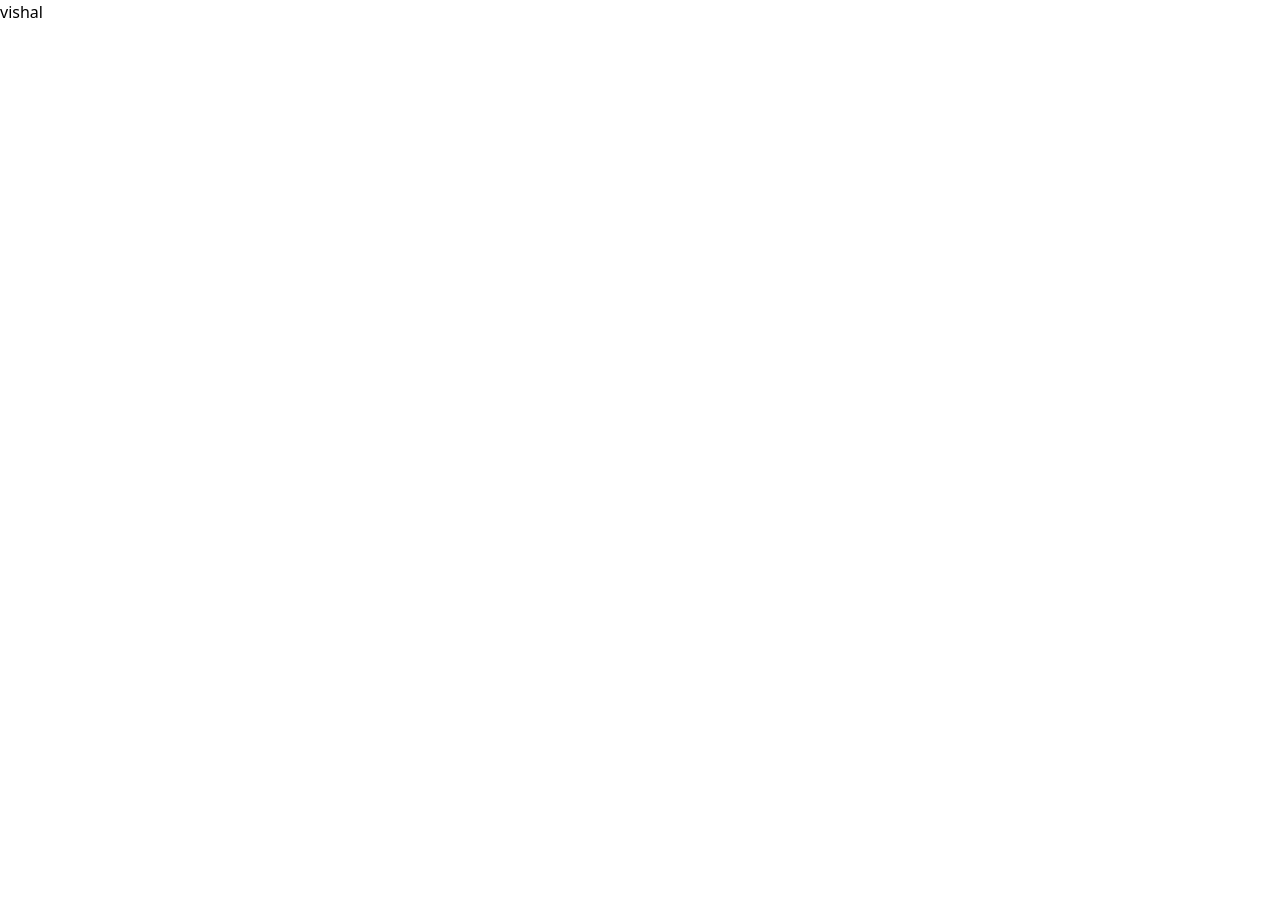
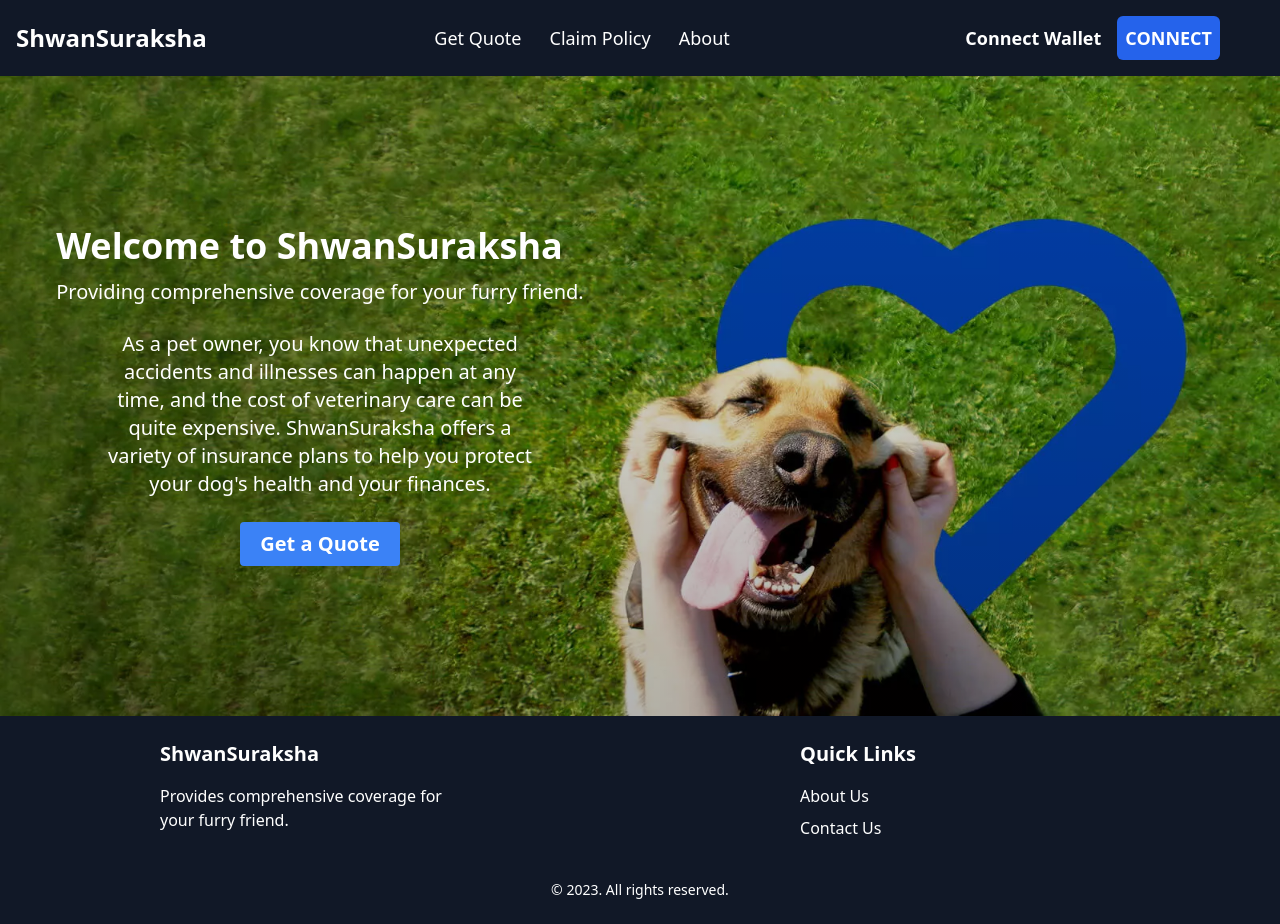
Before and after one commit to vishal5208/UpdatedShwanSuraksha, a React (Create React App) app in the folder frontend/: page / in a window 1280 px wide. Before the commit the page ends 800 px from the top, so only its background shows below. Built offline with nearby package versions, Linux system fonts and the light colour scheme.

Commit message:
Made landing page

```diff
--- a/frontend/package.json
+++ b/frontend/package.json
@@ -9,7 +9,8 @@
     "react": "^18.2.0",
     "react-dom": "^18.2.0",
     "react-scripts": "5.0.1",
-    "web-vitals": "^2.1.4"
+    "web-vitals": "^2.1.4",
+    "ethers": "^5.7.2"
   },
   "scripts": {
     "start": "react-scripts start",
--- a/frontend/src/App.js
+++ b/frontend/src/App.js
@@ -1,5 +1,7 @@
+import { LandingPage } from "./pages";
+
 function App() {
-	return <div>vishal</div>;
+	return <LandingPage />;
 }
 
 export default App;
--- /dev/null
+++ b/frontend/src/assets/index.js
@@ -0,0 +1,3 @@
+import heroImg from "./images/hero.webp";
+
+export { heroImg };
--- /dev/null
+++ b/frontend/src/components/Footer/Footer.jsx
@@ -0,0 +1,30 @@
+const Footer = () => {
+	return (
+		<footer className="bg-gray-900 py-6">
+			<div className="container w-3/4 mx-auto">
+				<div className="flex flex-wrap justify-between">
+					<div className="w-full md:w-1/2 lg:w-1/3 mb-6 md:mb-0">
+						<h4 className="text-xl font-bold text-white mb-4">ShwanSuraksha</h4>
+						<p className="text-white text-base">
+							Provides comprehensive coverage for your furry friend.
+						</p>
+					</div>
+					<div className="w-full md:w-1/2 lg:w-1/3 mb-6 md:mb-0">
+						<h4 className="text-xl font-bold text-white mb-4">Quick Links</h4>
+						<ul className="text-white">
+							<li className="mb-2">About Us</li>
+							<li className="mb-2">Contact Us</li>
+						</ul>
+					</div>
+				</div>
+				<div className="mt-8 text-center">
+					<p className="text-white text-sm">
+						&copy; {new Date().getFullYear()}. All rights reserved.
+					</p>
+				</div>
+			</div>
+		</footer>
+	);
+};
+
+export default Footer;
--- /dev/null
+++ b/frontend/src/components/Header/Header.jsx
@@ -0,0 +1,29 @@
+import { Wallet } from "../Wallet/Wallet";
+
+const Header = () => {
+	return (
+		<header className="bg-gray-900 text-lg">
+			<div className="flex justify-between items-center px-4">
+				<p className="text-white text-2xl font-bold cursor-pointer">
+					ShwanSuraksha
+				</p>
+				<ul className="flex space-x-7">
+					<li className="text-white hover:text-gray-300 cursor-pointer">
+						Get Quote
+					</li>
+					<li className="text-white hover:text-gray-300 cursor-pointer">
+						Claim Policy
+					</li>
+					<li className="text-white hover:text-gray-300 cursor-pointer">
+						About
+					</li>
+				</ul>
+				<div className="pr-9 py-2">
+					<Wallet />
+				</div>
+			</div>
+		</header>
+	);
+};
+
+export default Header;
--- /dev/null
+++ b/frontend/src/components/Hero/Hero.js
@@ -0,0 +1,36 @@
+import { heroImg } from "../../assets";
+
+const Hero = () => {
+	return (
+		<div
+			className="bg-cover bg-center object-cover text-white flex flex-col justify-center"
+			style={{
+				backgroundImage: `linear-gradient(rgba(0, 0, 0, 0.1), rgba(0, 0, 0, 0.3)), url(${heroImg})`,
+				backgroundSize: "100% 100%",
+				backgroundRepeat: "no-repeat",
+				backgroundPosition: "center",
+				height: "calc(100vh - 10rem)",
+			}}
+		>
+			<div className="flex flex-col justify-start items-center space-y-6 w-1/2">
+				<div className="flex flex-col space-y-3">
+					<h1 className="text-4xl font-bold">Welcome to ShwanSuraksha</h1>
+					<p className="text-xl">
+						Providing comprehensive coverage for your furry friend.
+					</p>
+				</div>
+				<p className="text-xl w-2/3 text-center">
+					As a pet owner, you know that unexpected accidents and illnesses can
+					happen at any time, and the cost of veterinary care can be quite
+					expensive. ShwanSuraksha offers a variety of insurance plans to help
+					you protect your dog's health and your finances.
+				</p>
+				<button className="bg-blue-500 text-xl hover:bg-blue-600 text-white font-bold py-2 px-4 rounded inline-block w-1/4">
+					Get a Quote
+				</button>
+			</div>
+		</div>
+	);
+};
+
+export default Hero;
--- /dev/null
+++ b/frontend/src/components/Wallet/Wallet.jsx
@@ -0,0 +1,67 @@
+import { useState, useEffect } from "react";
+import { useConnectWallet } from "./useConnectWallet";
+
+export function Wallet() {
+	const { account, requestAccount, connectStatus } = useConnectWallet();
+
+	const [isLoading, setIsLoading] = useState(false);
+	const [errorMsg, setErrorMsg] = useState("");
+
+	useEffect(() => {
+		if (connectStatus === "disconnected") {
+			setErrorMsg("");
+		}
+	}, [connectStatus]);
+
+	const handleConnectWallet = async () => {
+		setIsLoading(true);
+		setErrorMsg("");
+
+		const result = await requestAccount();
+
+		setIsLoading(false);
+
+		if (!result.success) {
+			setErrorMsg(result.msg);
+		}
+	};
+
+	useEffect(() => {
+		if (connectStatus === "disconnected") {
+			setErrorMsg("");
+		}
+	}, [connectStatus]);
+
+	return (
+		<div className="flex justify-between items-center text-white">
+			{connectStatus === "disconnected" && (
+				<div className="flex gap-4 bg-lightblue font-bold p-2 rounded-lg justify-center items-center">
+					<span className="text-lg">Connect Wallet</span>
+					{isLoading && <span className=" text-red-500">Loading...</span>}
+					{errorMsg && <span className="text-red-500">{errorMsg}</span>}
+					{!isLoading && !errorMsg && (
+						<button
+							className="bg-blue-600 font-semibold hover:bg-blue-700 text-white rounded-md font-medium uppercase p-2"
+							onClick={handleConnectWallet}
+						>
+							Connect
+						</button>
+					)}
+				</div>
+			)}
+
+			{connectStatus === "connecting" && (
+				<div className="text-center">Connecting...</div>
+			)}
+
+			{connectStatus === "connected" && (
+				<div className="flex items-center justify-between gap-4 text-green-600 font-medium text-uppercase border-2 border-green-600 rounded-md p-2">
+					<div>
+						{account ? `${account.slice(0, 5)}...${account.slice(-4)}` : ""}
+					</div>
+					<div>Connected</div>
+				</div>
+			)}
+		</div>
+	);
+}
--- /dev/null
+++ b/frontend/src/components/Wallet/useConnectWallet.js
@@ -0,0 +1,66 @@
+import { useState, useEffect } from "react";
+import { ethers } from "ethers";
+
+export function useConnectWallet() {
+	const [provider, setProvider] = useState(null);
+	const [account, setAccount] = useState(null);
+	const [connectStatus, setConnectStatus] = useState("disconnected");
+
+	useEffect(() => {
+		const init = async () => {
+			if (window.ethereum) {
+				const provider = new ethers.providers.Web3Provider(window.ethereum);
+				setProvider(provider);
+
+				try {
+					const accounts = await provider.listAccounts();
+					if (accounts.length > 0) {
+						setAccount(accounts[0]);
+						setConnectStatus("connected");
+					}
+				} catch (error) {
+					console.error(error);
+				}
+
+				window.ethereum.on("accountsChanged", (accounts) => {
+					if (accounts.length === 0) {
+						setAccount(null);
+						setConnectStatus("disconnected");
+					} else {
+						setAccount(accounts[0]);
+						setConnectStatus("connected");
+					}
+				});
+
+				window.ethereum.on("chainChanged", (chainId) => {
+					setProvider(new ethers.providers.Web3Provider(window.ethereum));
+					setAccount(null);
+					setConnectStatus("disconnected");
+				});
+			} else {
+				console.log("No Ethereum wallet detected");
+			}
+		};
+		init();
+	}, []);
+
+	const requestAccount = async () => {
+		if (window.ethereum) {
+			try {
+				await window.ethereum.request({ method: "eth_requestAccounts" });
+				setConnectStatus("connected");
+				const accounts = await provider.listAccounts();
+				setAccount(accounts[0]);
+				return { success: true };
+			} catch (error) {
+				setConnectStatus("disconnected");
+				return { success: false, msg: error.message };
+			}
+		} else {
+			setConnectStatus("disconnected");
+			return { success: false, msg: "No Ethereum wallet detected" };
+		}
+	};
+
+	return { provider, account, requestAccount, connectStatus };
+}
--- a/frontend/src/components/index.js
+++ b/frontend/src/components/index.js
@@ -0,0 +1,6 @@
+import Header from "./Header/Header";
+import { Wallet } from "./Wallet/Wallet";
+import Hero from "./Hero/Hero";
+import Footer from "./Footer/Footer";
+
+export { Header, Wallet, Hero, Footer };
--- a/frontend/src/pages/LandingPage.jsx
+++ b/frontend/src/pages/LandingPage.jsx
@@ -0,0 +1,15 @@
+import { Header, Hero, Footer } from "../components";
+const LandingPage = () => {
+	return (
+		<div className="flex flex-col min-h-screen">
+			<Header />
+			<div className="flex-grow">
+				<Hero />
+			</div>
+
+			<Footer />
+		</div>
+	);
+};
+
+export default LandingPage;
--- a/frontend/src/pages/index.js
+++ b/frontend/src/pages/index.js
@@ -0,0 +1,3 @@
+import LandingPage from "./LandingPage";
+
+export { LandingPage };
```
Also changed, not shown: frontend/src/assests/index.js (deleted), frontend/src/assets/images/hero.webp (renamed from frontend/src/assests/hero.webp), 1 other file (tests, documents, lock files or other folders).
